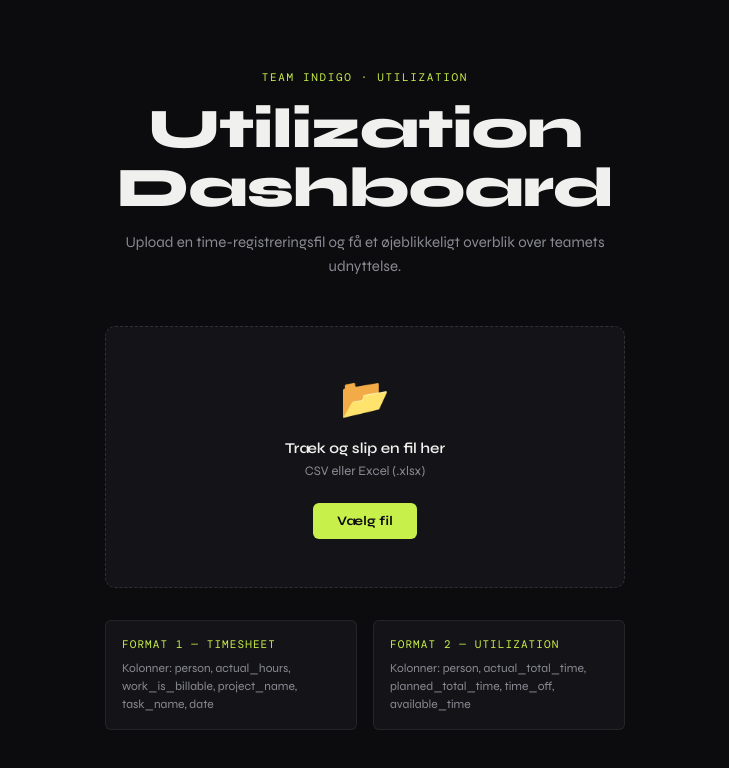
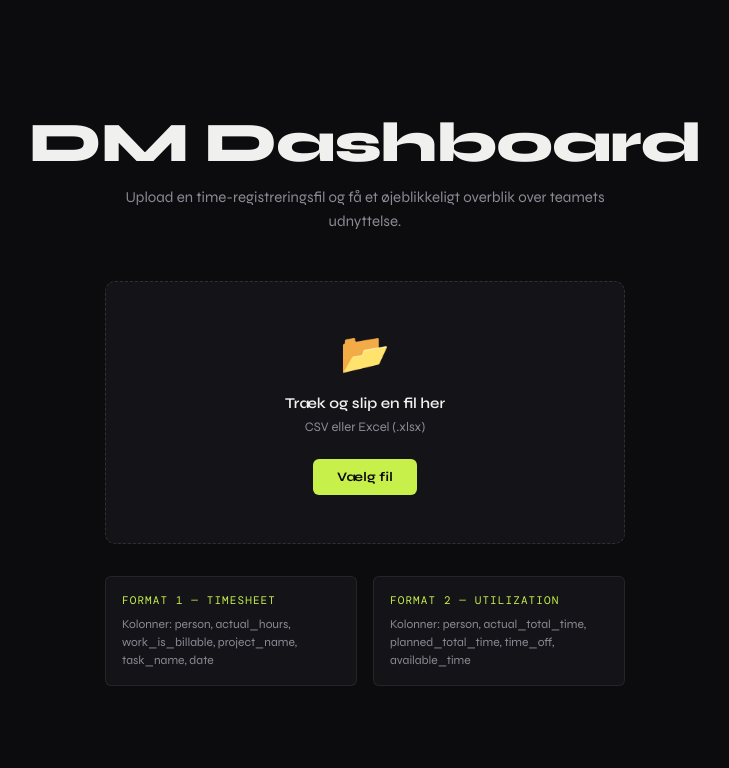
Before and after one commit to Rasmusadapt/Forecast-util-dashboard, a React (Create React App) app in the folder utilization-dashboard/: page / in a window 1280 px wide. Shown: the top 768 px of the page, without its empty margins (275-1004 px from the left). Built offline with nearby package versions, Linux system fonts and the light colour scheme.

Commit message:
Update UploadScreen.js

```diff
--- a/utilization-dashboard/src/components/UploadScreen.js
+++ b/utilization-dashboard/src/components/UploadScreen.js
@@ -165,8 +165,7 @@ export default function UploadScreen({ onData }) {
   return (
     <div style={styles.wrap}>
       <div style={styles.header}>
-        <p style={styles.eyebrow}>Team Indigo · Utilization</p>
-        <h1 style={styles.title}>Utilization<br />Dashboard</h1>
+        <h1 style={styles.title}>DM Dashboard</h1>
         <p style={styles.sub}>Upload en time-registreringsfil og få et øjeblikkeligt overblik over teamets udnyttelse.</p>
       </div>
 
```
